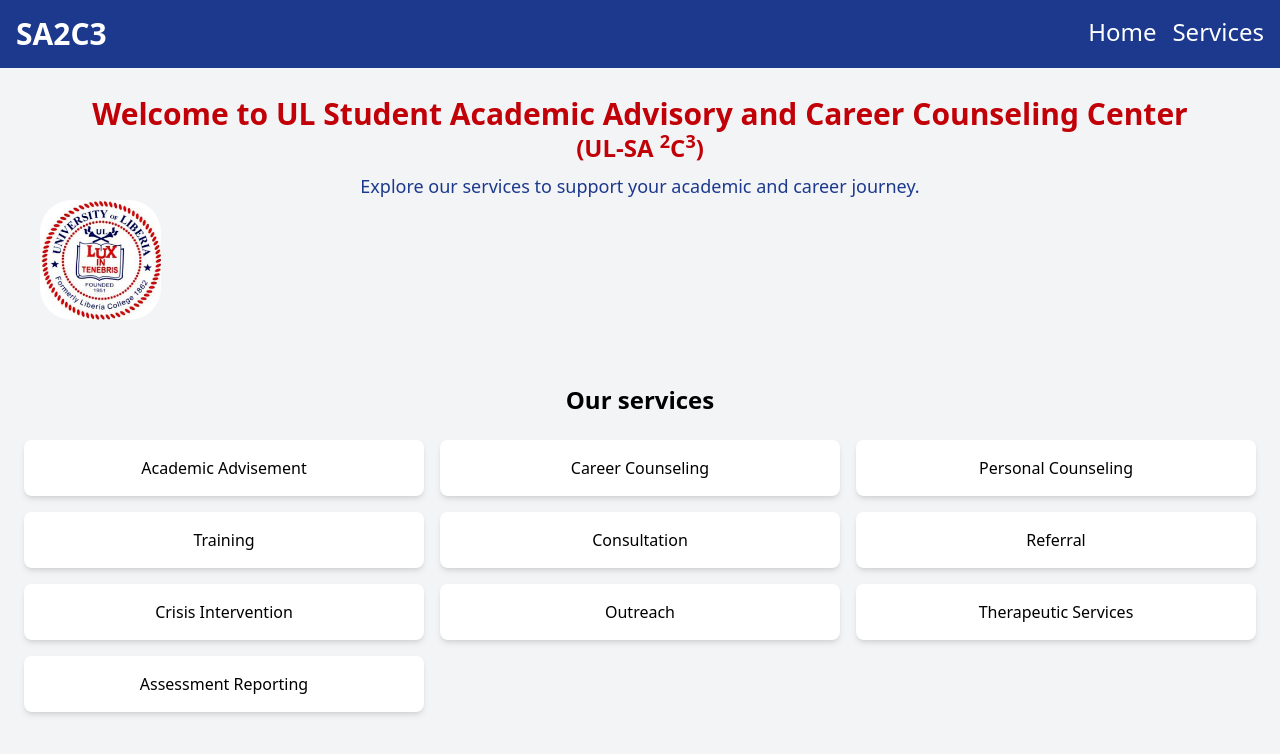
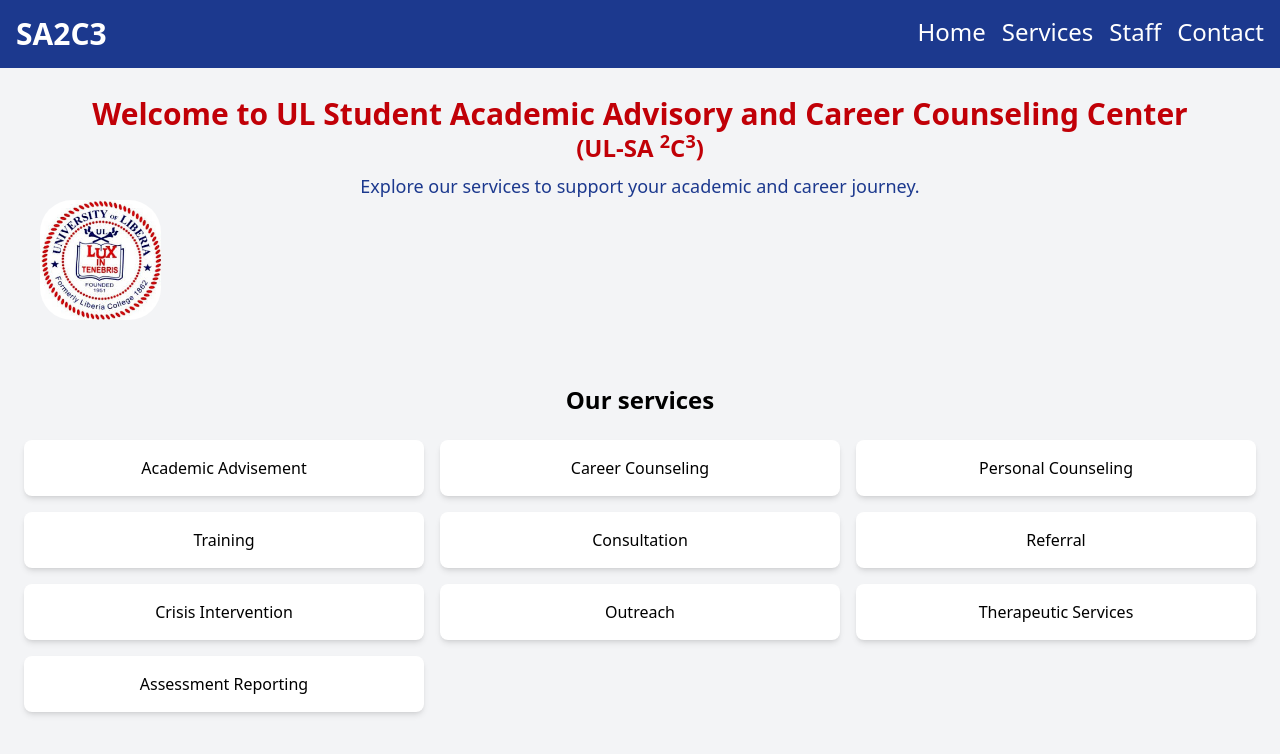
Before and after one commit to nimely111/UL-SA2C3-Guide, a React (Vite) app: page / in a window 1280 px wide. Shown: the top 754 px of the page. Built offline with nearby package versions, Linux system fonts and the light colour scheme.

Commit message:
display services and contact links in the navbar

```diff
--- a/src/components/Navbar.tsx
+++ b/src/components/Navbar.tsx
@@ -11,6 +11,14 @@
             className='hover:underline text-2xl'>Home</Link></li>
             <li><Link to="/services"
             className='hover:underline text-2xl'>Services</Link></li>
+            <li>
+              <Link to="/staff"
+              className="hover:underline text-2xl">Staff</Link>
+            </li>
+            <li>
+              <Link to="/contact"
+              className="hover:underline text-2xl">Contact</Link>
+            </li>
         </ul>
       </div>
     </nav>
```
